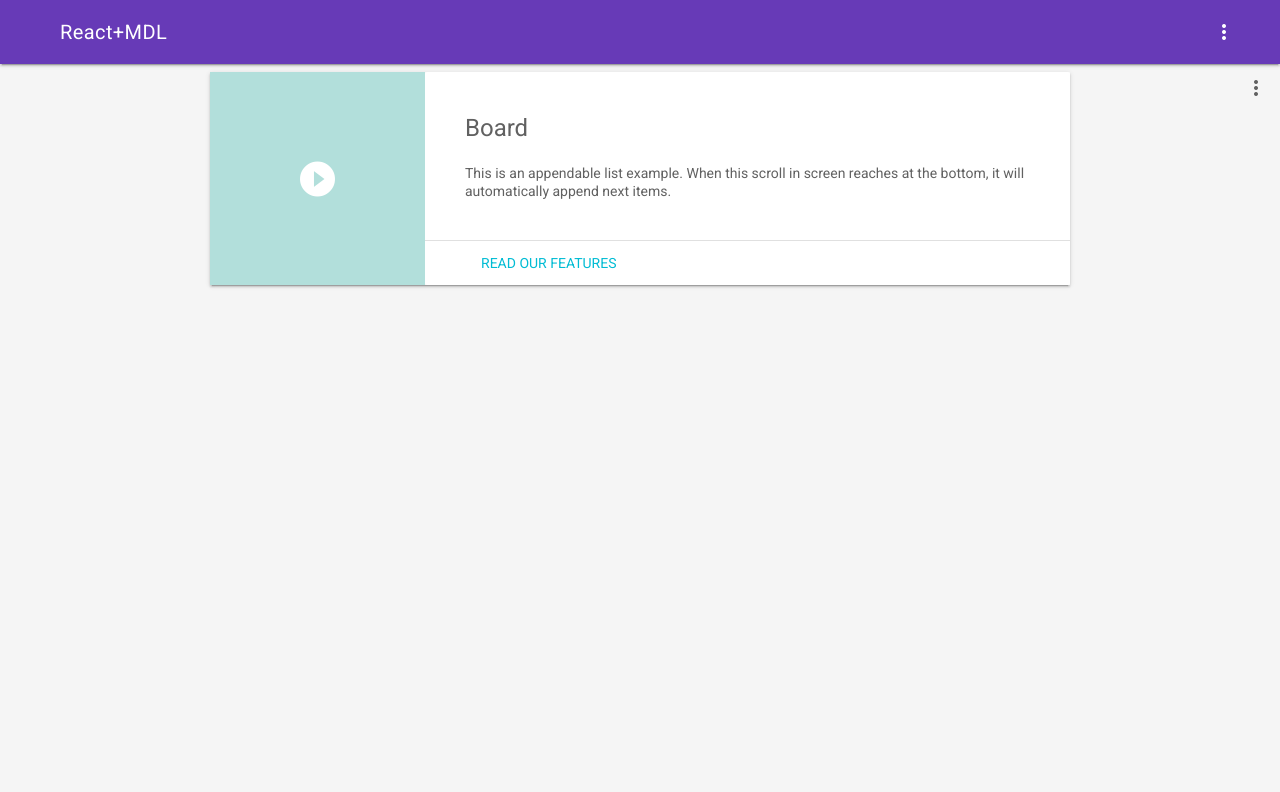
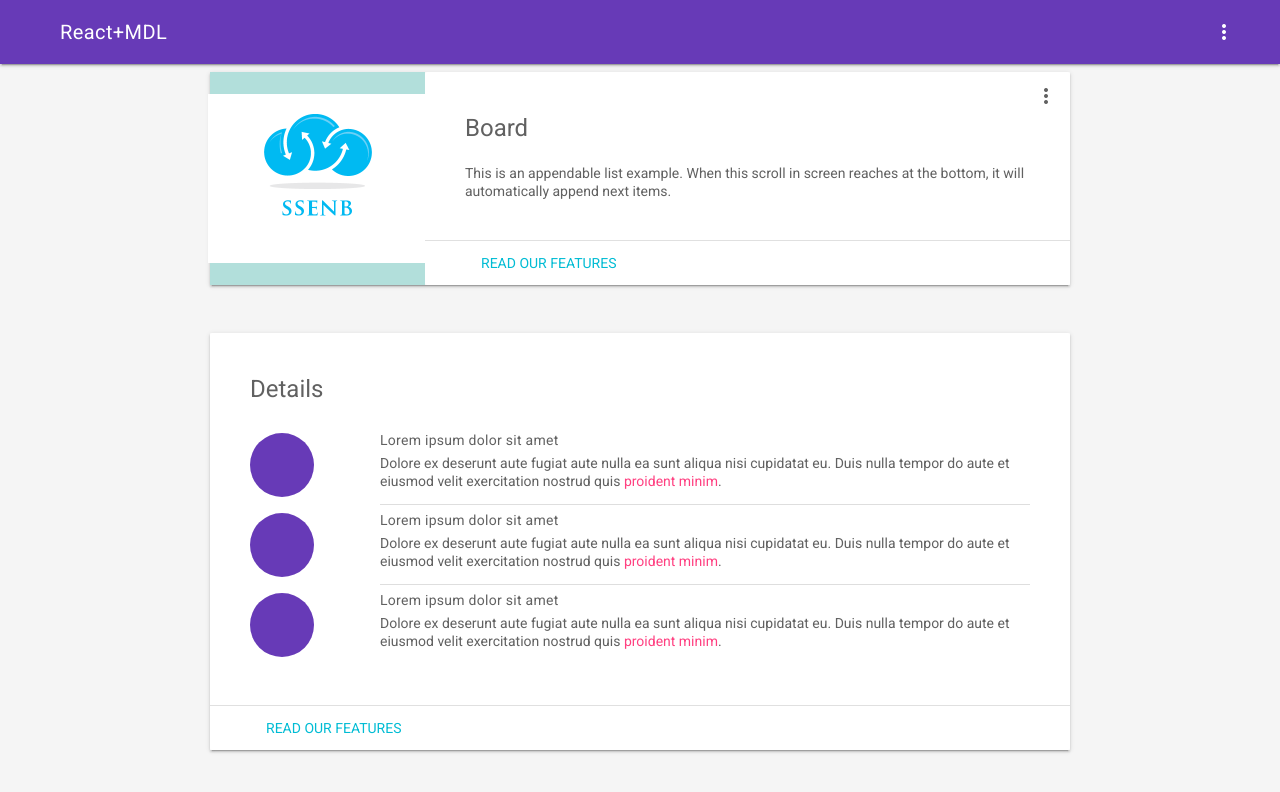
Before and after one commit to iamnogada/react-board, a website: page public/index.html in a window 1280 px wide. Drawn offline with nearby package versions, Linux system fonts and the light colour scheme.

Commit message:
drft design

```diff
--- a/public/index.html
+++ b/public/index.html
@@ -79,13 +79,12 @@
             <div class="page-content mdl-grid">
                 <section class="section--center mdl-grid mdl-grid--no-spacing mdl-shadow--2dp">
                     <header class="section__play-btn mdl-cell mdl-cell--3-col-desktop mdl-cell--2-col-tablet mdl-cell--4-col-phone mdl-color--teal-100 mdl-color-text--white">
-              <i class="material-icons">play_circle_filled</i>
+                        <img src="img/ssenb-log02.png"/>
                     </header>
                     <div class="mdl-card mdl-cell mdl-cell--9-col-desktop mdl-cell--6-col-tablet mdl-cell--4-col-phone">
                         <div class="mdl-card__supporting-text">
                             <h4>Board</h4>
-                This is an appendable list example.
-                When this scroll in screen reaches at the bottom, it will automatically append next items.
+                            This is an appendable list example. When this scroll in screen reaches at the bottom, it will automatically append next items.
                         </div>
                         <div class="mdl-card__actions">
                             <a href="#" class="mdl-button">Read our features</a>
@@ -95,6 +94,37 @@
               <i class="material-icons">more_vert</i>
             </button>
                 </section>
+                <section class="section--center mdl-grid mdl-grid--no-spacing mdl-shadow--2dp">
+                    <div class="mdl-card mdl-cell mdl-cell--12-col">
+              <div class="mdl-card__supporting-text mdl-grid mdl-grid--no-spacing">
+                <h4 class="mdl-cell mdl-cell--12-col">Details</h4>
+                <div class="section__circle-container mdl-cell mdl-cell--2-col mdl-cell--1-col-phone">
+                  <div class="section__circle-container__circle mdl-color--primary"></div>
+                </div>
+                <div class="section__text mdl-cell mdl-cell--10-col-desktop mdl-cell--6-col-tablet mdl-cell--3-col-phone">
+                  <h5>Lorem ipsum dolor sit amet</h5>
+                  Dolore ex deserunt aute fugiat aute nulla ea sunt aliqua nisi cupidatat eu. Duis nulla tempor do aute et eiusmod velit exercitation nostrud quis <a href="#">proident minim</a>.
+                </div>
+                <div class="section__circle-container mdl-cell mdl-cell--2-col mdl-cell--1-col-phone">
+                  <div class="section__circle-container__circle mdl-color--primary"></div>
+                </div>
+                <div class="section__text mdl-cell mdl-cell--10-col-desktop mdl-cell--6-col-tablet mdl-cell--3-col-phone">
+                  <h5>Lorem ipsum dolor sit amet</h5>
+                  Dolore ex deserunt aute fugiat aute nulla ea sunt aliqua nisi cupidatat eu. Duis nulla tempor do aute et eiusmod velit exercitation nostrud quis <a href="#">proident minim</a>.
+                </div>
+                <div class="section__circle-container mdl-cell mdl-cell--2-col mdl-cell--1-col-phone">
+                  <div class="section__circle-container__circle mdl-color--primary"></div>
+                </div>
+                <div class="section__text mdl-cell mdl-cell--10-col-desktop mdl-cell--6-col-tablet mdl-cell--3-col-phone">
+                  <h5>Lorem ipsum dolor sit amet</h5>
+                  Dolore ex deserunt aute fugiat aute nulla ea sunt aliqua nisi cupidatat eu. Duis nulla tempor do aute et eiusmod velit exercitation nostrud quis <a href="#">proident minim</a>.
+                </div>
+              </div>
+              <div class="mdl-card__actions">
+                <a href="#" class="mdl-button">Read our features</a>
+              </div>
+            </div>
+                </section>
             </div>
         </main>
     </div>
```
Also changed, not shown: doc/ssenb-log.png (added), doc/ssenb-log02.png (added), doc/ssenb-log03.png (added), doc/ssenb-log04.png (added), doc/ssenb-log05.png (added), public/img/ssenb-log02.png (added). Lines whose indentation alone changed are shown as unchanged.
